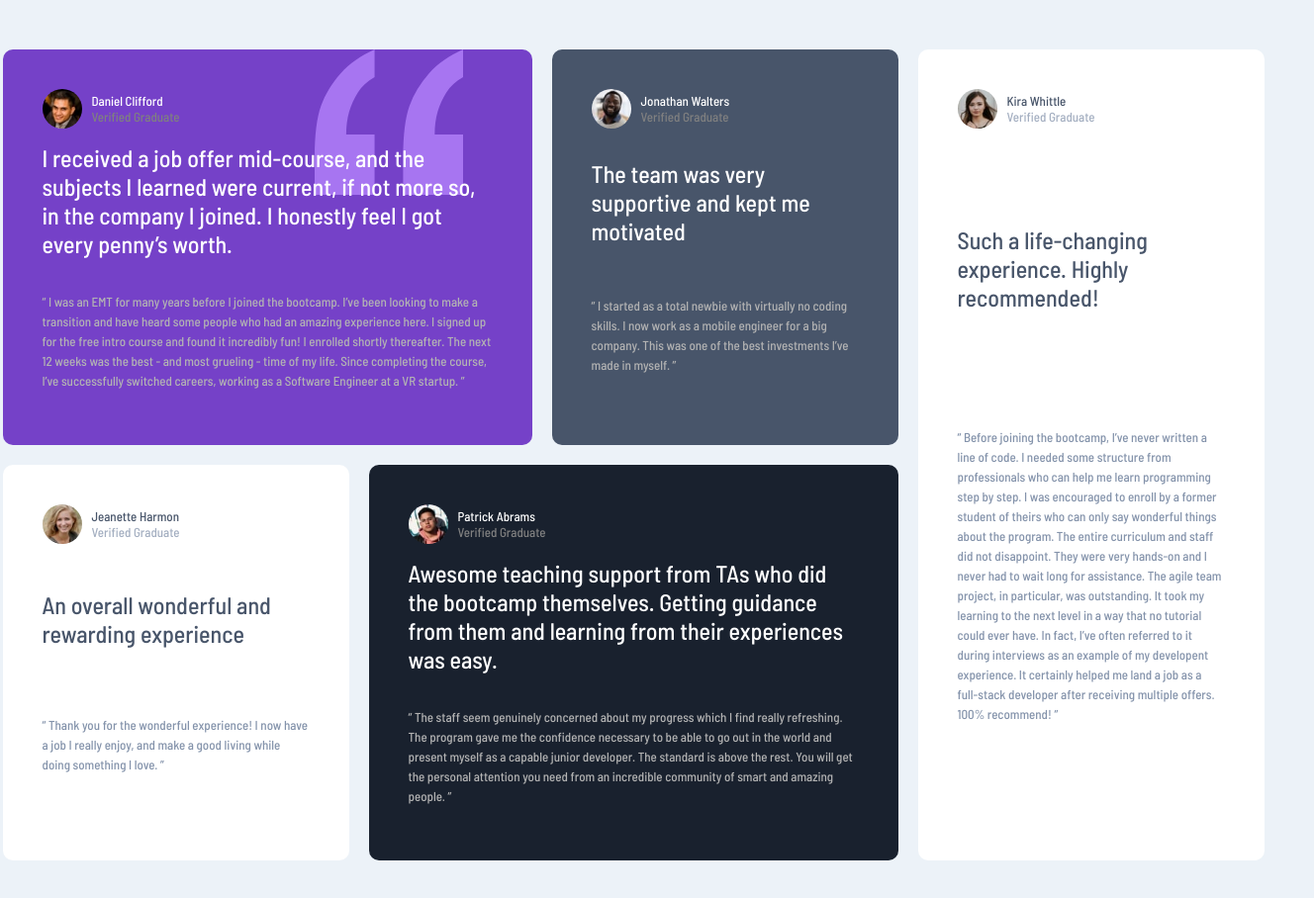
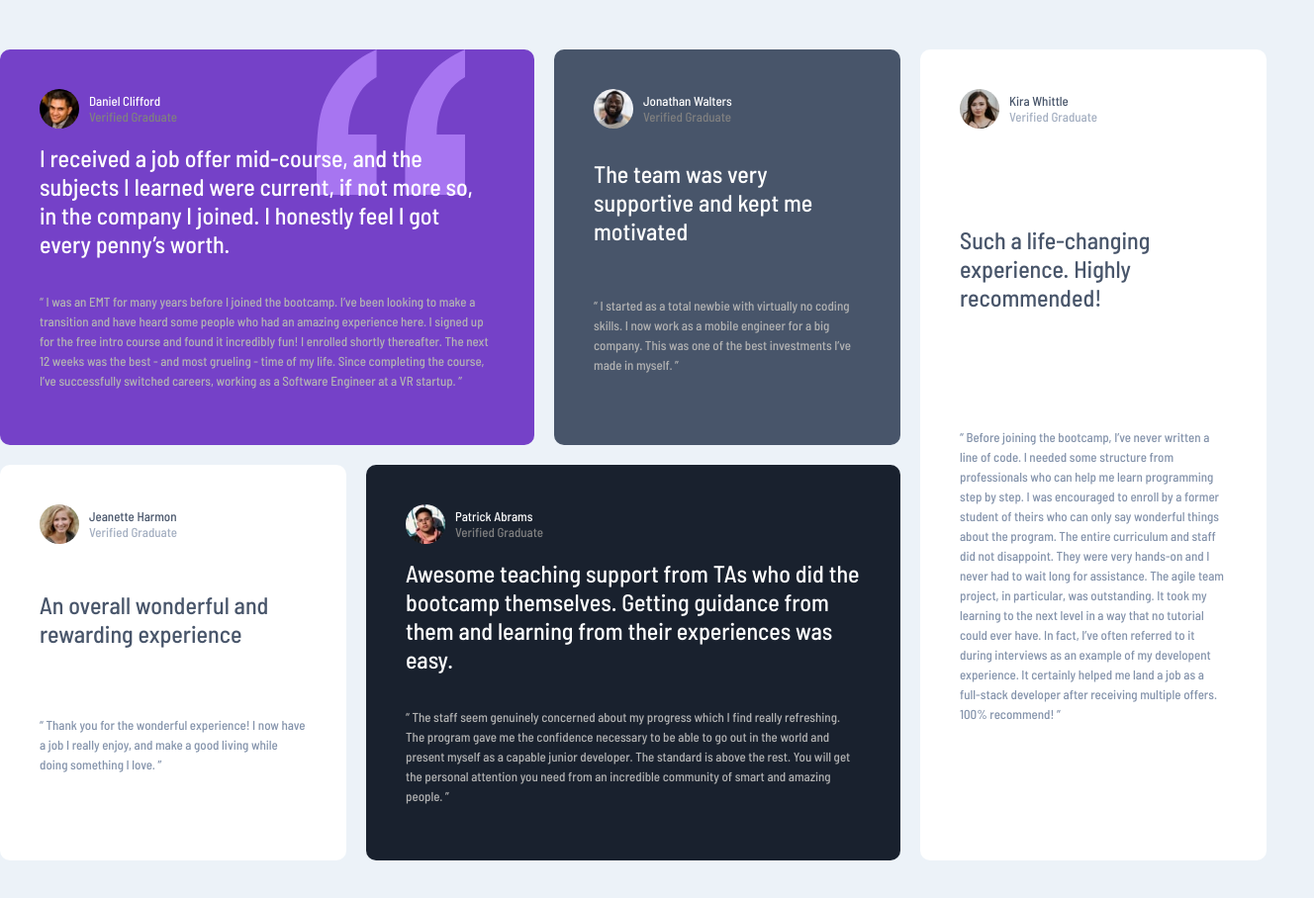
Before and after one commit to lwebbz/testimonials-grid-section-main, a plain HTML site: page index.html in a window 1280 px wide. Shown: the whole page at 99% size, 1328 px wide, since content can reach past the window. Drawn offline with Linux system fonts and the light colour scheme.

Commit message:
update padding

```diff
--- a/style.css
+++ b/style.css
@@ -35,7 +35,7 @@
   row-gap: 30px;
   justify-items: center;
   background-color: var(--background-color);
-  padding: 50px;
+  padding: 50px 0 50px 0;
 }
 
 .card {
```
